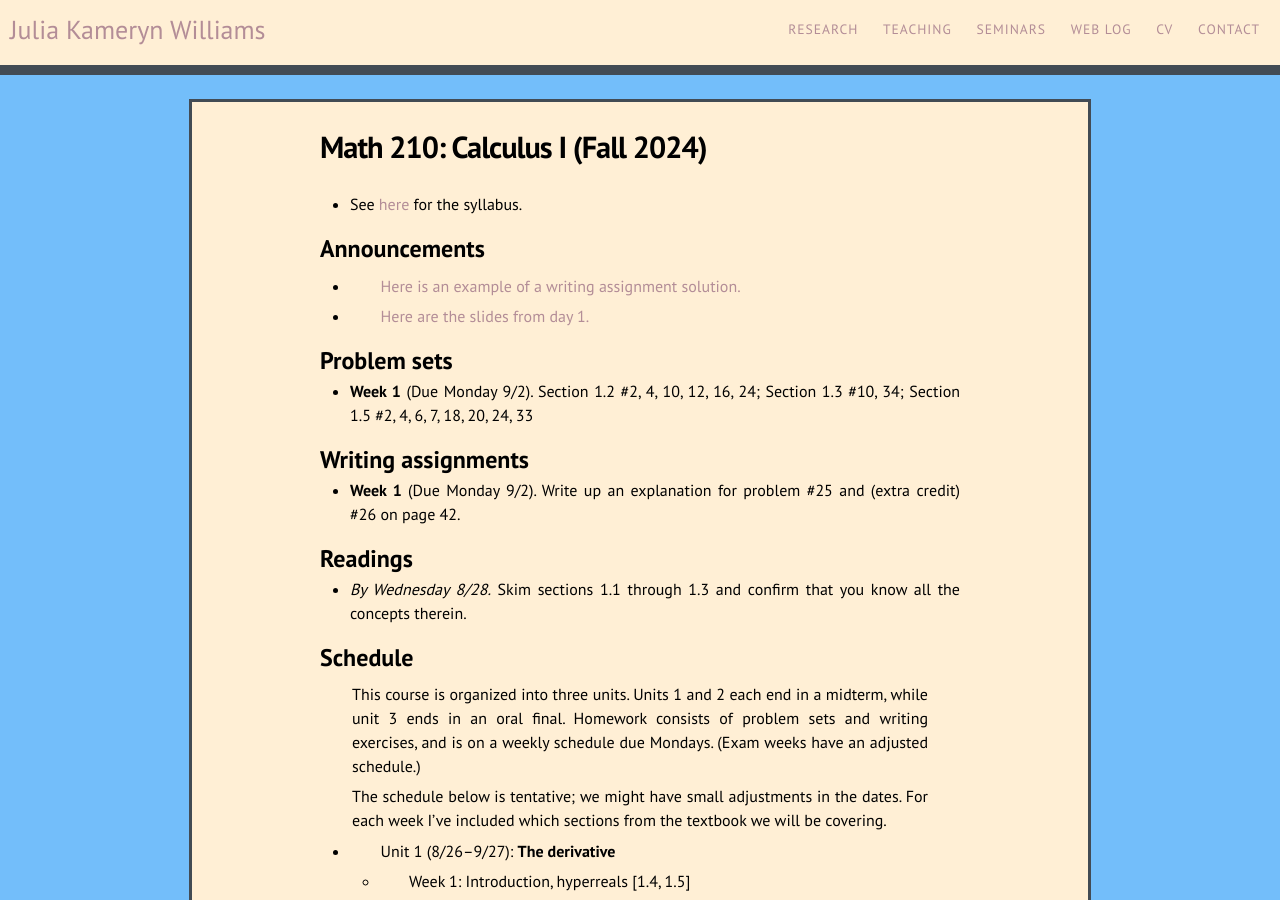
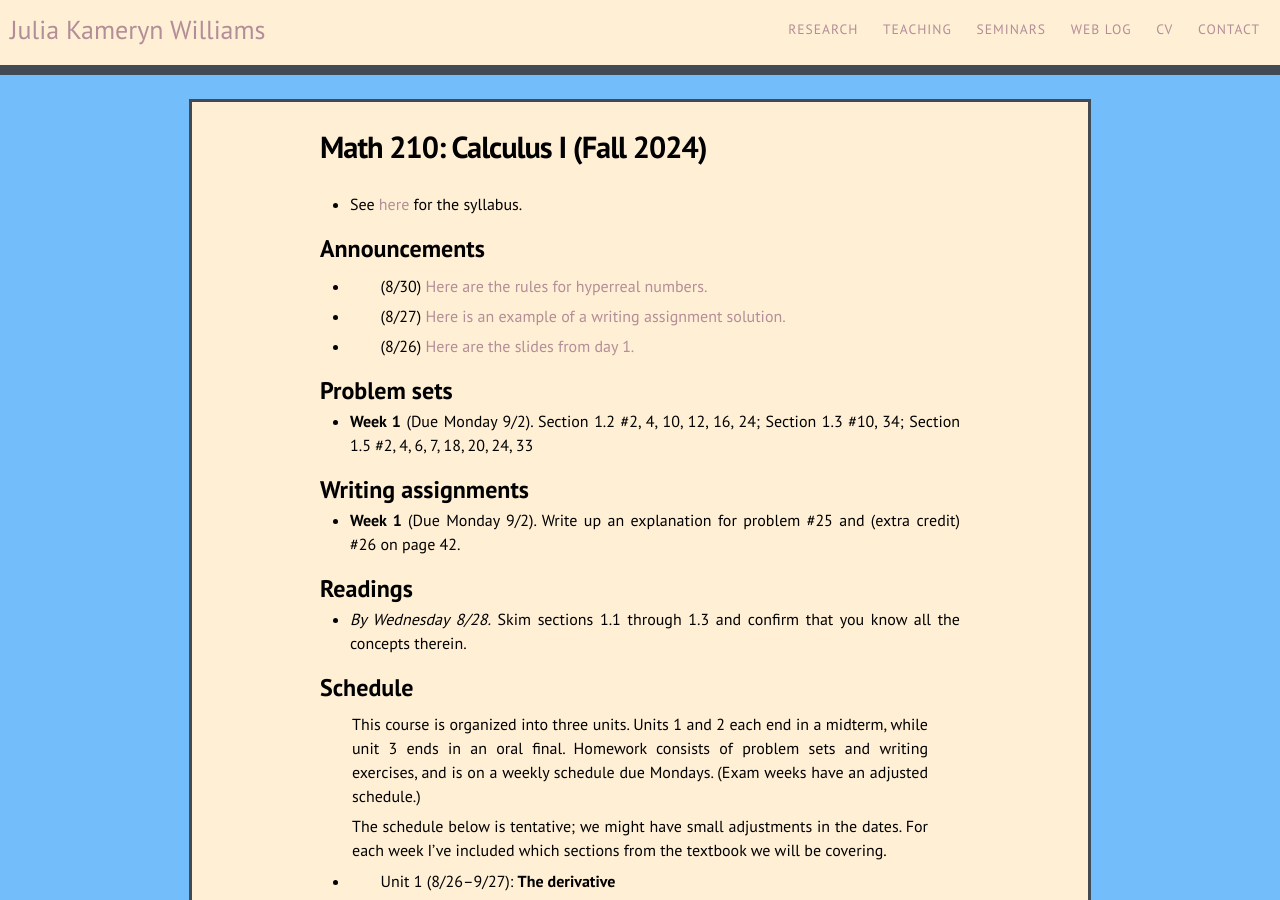
Before and after one commit to kamerynjw/kamerynjw.github.io, a Jekyll site: the page built from teaching/2024/math210.md, in a window 1280 px wide and 900 px high. Built offline with Jekyll 4.4.1, drawn with Linux system fonts in a browser that asks for light colours; nearby versions of some CDN libraries.

Commit message:
added friday's pdf

```diff
--- a/teaching/2024/math210.md
+++ b/teaching/2024/math210.md
@@ -10,9 +10,11 @@ permalink: /teaching/2024/math210/
 Announcements
 -------------
 
-* [Here is an example of a writing assignment solution.]({{ page.url }}writing-example.pdf)
+* (8/30) [Here are the rules for hyperreal numbers.]({{ page.url }}hyperreal-rules.pdf)
 
-* [Here are the slides from day 1.]({{ page.url }}day1.pdf)
+* (8/27) [Here is an example of a writing assignment solution.]({{ page.url }}writing-example.pdf)
+
+* (8/26) [Here are the slides from day 1.]({{ page.url }}day1.pdf)
 
 Problem sets
 -------
```
Also changed, not shown: 1 other file.
